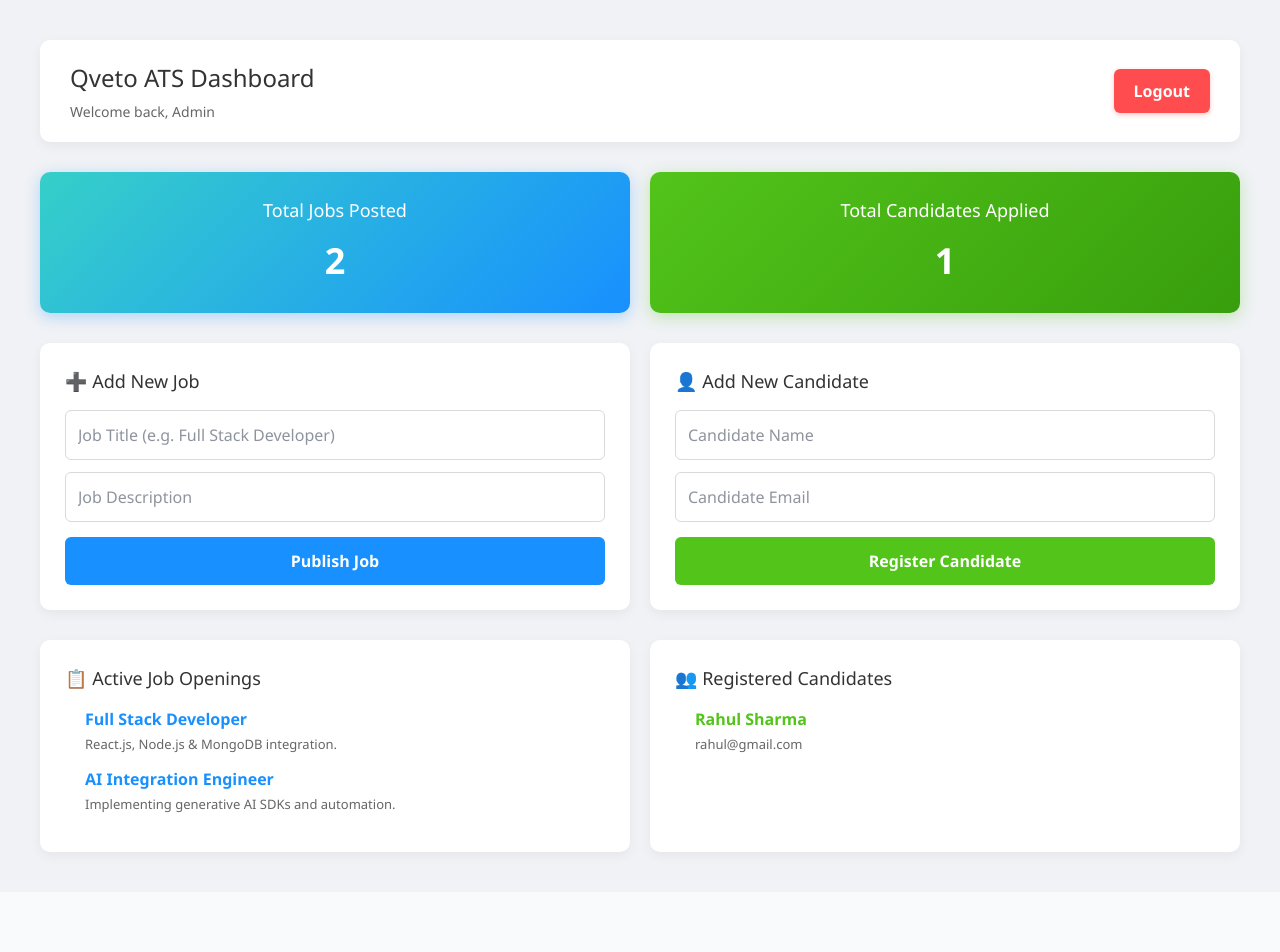
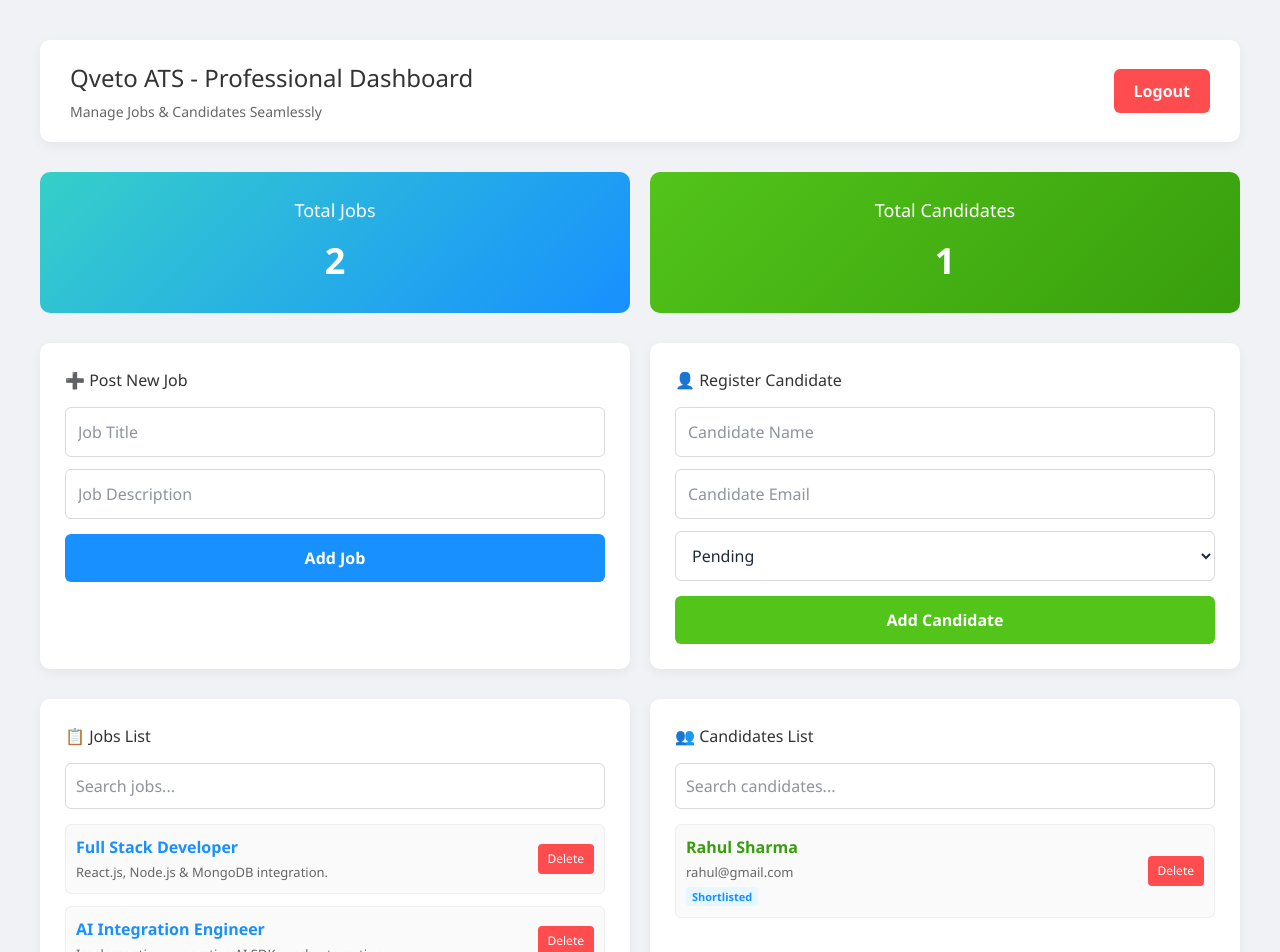
Before and after one commit to eshunehra830-create/qveto-ats, a React (Vite) app in the folder frontend/: page /dashboard in a window 1280 px wide. Shown: the top 952 px of the page. Before the commit the page ends 892 px from the top, so only its background shows below. Built offline with nearby package versions, Linux system fonts and the light colour scheme; no server answers.

Commit message:
add search filters status badges and delete options

```diff
--- a/frontend/src/pages/DashboardPage.jsx
+++ b/frontend/src/pages/DashboardPage.jsx
@@ -7,11 +7,16 @@ export default function Dashboard() {
   const [jobs, setJobs] = useState([]);
   const [candidates, setCandidates] = useState([]);
 
+  // Form states
   const [jobTitle, setJobTitle] = useState('');
   const [jobDesc, setJobDesc] = useState('');
-
   const [candName, setCandName] = useState('');
   const [candEmail, setCandEmail] = useState('');
+  const [candStatus, setCandStatus] = useState('Pending');
+
+  // Search states
+  const [jobSearch, setJobSearch] = useState('');
+  const [candSearch, setCandSearch] = useState('');
 
   useEffect(() => {
     const savedJobs = JSON.parse(localStorage.getItem('qveto_jobs')) || [
@@ -19,7 +24,7 @@ export default function Dashboard() {
       { id: 2, title: 'AI Integration Engineer', desc: 'Implementing generative AI SDKs and automation.' }
     ];
     const savedCandidates = JSON.parse(localStorage.getItem('qveto_candidates')) || [
-      { id: 1, name: 'Rahul Sharma', email: 'rahul@gmail.com' }
+      { id: 1, name: 'Rahul Sharma', email: 'rahul@gmail.com', status: 'Shortlisted' }
     ];
 
     setJobs(savedJobs);
@@ -37,15 +42,28 @@ export default function Dashboard() {
     setJobDesc('');
   };
 
+  const handleDeleteJob = (id) => {
+    const updatedJobs = jobs.filter(job => job.id !== id);
+    setJobs(updatedJobs);
+    localStorage.setItem('qveto_jobs', JSON.stringify(updatedJobs));
+  };
+
   const handleAddCandidate = (e) => {
     e.preventDefault();
     if (!candName || !candEmail) return;
-    const newCand = { id: Date.now(), name: candName, email: candEmail };
+    const newCand = { id: Date.now(), name: candName, email: candEmail, status: candStatus };
     const updatedCandidates = [...candidates, newCand];
     setCandidates(updatedCandidates);
     localStorage.setItem('qveto_candidates', JSON.stringify(updatedCandidates));
     setCandName('');
     setCandEmail('');
+    setCandStatus('Pending');
+  };
+
+  const handleDeleteCandidate = (id) => {
+    const updatedCandidates = candidates.filter(cand => cand.id !== id);
+    setCandidates(updatedCandidates);
+    localStorage.setItem('qveto_candidates', JSON.stringify(updatedCandidates));
   };
 
   const handleLogout = () => {
@@ -54,28 +72,32 @@ export default function Dashboard() {
     navigate('/');
   };
 
+  // Filtered lists for search
+  const filteredJobs = jobs.filter(job => job.title.toLowerCase().includes(jobSearch.toLowerCase()));
+  const filteredCandidates = candidates.filter(cand => cand.name.toLowerCase().includes(candSearch.toLowerCase()) || cand.email.toLowerCase().includes(candSearch.toLowerCase()));
+
   return (
     <div style={{ padding: '40px', fontFamily: 'Segoe UI, Tahoma, Geneva, Verdana, sans-serif', backgroundColor: '#f0f2f5', minHeight: '100vh' }}>
 
       {/* Header */}
       <div style={{ display: 'flex', justifyContent: 'space-between', alignItems: 'center', marginBottom: '30px', background: 'white', padding: '20px 30px', borderRadius: '10px', boxShadow: '0 4px 12px rgba(0,0,0,0.05)' }}>
         <div>
-          <h2 style={{ margin: 0, color: '#333', fontSize: '24px' }}>Qveto ATS Dashboard</h2>
-          <p style={{ margin: '5px 0 0 0', color: '#666', fontSize: '14px' }}>Welcome back, Admin</p>
+          <h2 style={{ margin: 0, color: '#333', fontSize: '24px' }}>Qveto ATS - Professional Dashboard</h2>
+          <p style={{ margin: '5px 0 0 0', color: '#666', fontSize: '14px' }}>Manage Jobs & Candidates Seamlessly</p>
         </div>
-        <button onClick={handleLogout} style={{ padding: '10px 20px', backgroundColor: '#ff4d4f', color: 'white', border: 'none', borderRadius: '6px', cursor: 'pointer', fontWeight: '600', boxShadow: '0 2px 5px rgba(255,77,79,0.3)' }}>
+        <button onClick={handleLogout} style={{ padding: '10px 20px', backgroundColor: '#ff4d4f', color: 'white', border: 'none', borderRadius: '6px', cursor: 'pointer', fontWeight: '600' }}>
           Logout
         </button>
       </div>
 
       {/* Stats Cards */}
       <div style={{ display: 'grid', gridTemplateColumns: '1fr 1fr', gap: '20px', marginBottom: '30px' }}>
-        <div style={{ background: 'linear-gradient(135deg, #36cfc9 0%, #1890ff 100%)', color: 'white', padding: '25px', borderRadius: '10px', boxShadow: '0 4px 15px rgba(24,144,255,0.3)', textAlign: 'center' }}>
-          <h3 style={{ margin: '0 0 10px 0', fontSize: '18px', fontWeight: '500' }}>Total Jobs Posted</h3>
+        <div style={{ background: 'linear-gradient(135deg, #36cfc9 0%, #1890ff 100%)', color: 'white', padding: '25px', borderRadius: '10px', textAlign: 'center' }}>
+          <h3 style={{ margin: '0 0 10px 0', fontSize: '18px' }}>Total Jobs</h3>
           <p style={{ fontSize: '36px', fontWeight: 'bold', margin: 0 }}>{jobs.length}</p>
         </div>
-        <div style={{ background: 'linear-gradient(135deg, #52c41a 0%, #389e0d 100%)', color: 'white', padding: '25px', borderRadius: '10px', boxShadow: '0 4px 15px rgba(82,196,26,0.3)', textAlign: 'center' }}>
-          <h3 style={{ margin: '0 0 10px 0', fontSize: '18px', fontWeight: '500' }}>Total Candidates Applied</h3>
+        <div style={{ background: 'linear-gradient(135deg, #52c41a 0%, #389e0d 100%)', color: 'white', padding: '25px', borderRadius: '10px', textAlign: 'center' }}>
+          <h3 style={{ margin: '0 0 10px 0', fontSize: '18px' }}>Total Candidates</h3>
           <p style={{ fontSize: '36px', fontWeight: 'bold', margin: 0 }}>{candidates.length}</p>
         </div>
       </div>
@@ -85,32 +107,32 @@ export default function Dashboard() {
 
         {/* Add Job Form */}
         <div style={{ background: 'white', padding: '25px', borderRadius: '10px', boxShadow: '0 4px 12px rgba(0,0,0,0.05)' }}>
-          <h4 style={{ margin: '0 0 15px 0', color: '#333', fontSize: '18px' }}>➕ Add New Job</h4>
+          <h4 style={{ margin: '0 0 15px 0', color: '#333' }}>➕ Post New Job</h4>
           <form onSubmit={handleAddJob}>
             <input
               type="text"
-              placeholder="Job Title (e.g. Full Stack Developer)"
+              placeholder="Job Title"
               value={jobTitle}
               onChange={(e) => setJobTitle(e.target.value)}
               required
-              style={{ width: '100%', padding: '12px', marginBottom: '12px', borderRadius: '6px', border: '1px solid #d9d9d9', boxSizing: 'border-box', outline: 'none' }}
+              style={{ width: '100%', padding: '12px', marginBottom: '12px', borderRadius: '6px', border: '1px solid #d9d9d9', boxSizing: 'border-box' }}
             />
             <input
               type="text"
               placeholder="Job Description"
               value={jobDesc}
               onChange={(e) => setJobDesc(e.target.value)}
-              style={{ width: '100%', padding: '12px', marginBottom: '15px', borderRadius: '6px', border: '1px solid #d9d9d9', boxSizing: 'border-box', outline: 'none' }}
+              style={{ width: '100%', padding: '12px', marginBottom: '15px', borderRadius: '6px', border: '1px solid #d9d9d9', boxSizing: 'border-box' }}
             />
             <button type="submit" style={{ width: '100%', padding: '12px', backgroundColor: '#1890ff', color: 'white', border: 'none', borderRadius: '6px', cursor: 'pointer', fontWeight: '600' }}>
-              Publish Job
+              Add Job
             </button>
           </form>
         </div>
 
         {/* Add Candidate Form */}
         <div style={{ background: 'white', padding: '25px', borderRadius: '10px', boxShadow: '0 4px 12px rgba(0,0,0,0.05)' }}>
-          <h4 style={{ margin: '0 0 15px 0', color: '#333', fontSize: '18px' }}>👤 Add New Candidate</h4>
+          <h4 style={{ margin: '0 0 15px 0', color: '#333' }}>👤 Register Candidate</h4>
           <form onSubmit={handleAddCandidate}>
             <input
               type="text"
@@ -118,7 +140,7 @@ export default function Dashboard() {
               value={candName}
               onChange={(e) => setCandName(e.target.value)}
               required
-              style={{ width: '100%', padding: '12px', marginBottom: '12px', borderRadius: '6px', border: '1px solid #d9d9d9', boxSizing: 'border-box', outline: 'none' }}
+              style={{ width: '100%', padding: '12px', marginBottom: '12px', borderRadius: '6px', border: '1px solid #d9d9d9', boxSizing: 'border-box' }}
             />
             <input
               type="email"
@@ -126,28 +148,50 @@ export default function Dashboard() {
               value={candEmail}
               onChange={(e) => setCandEmail(e.target.value)}
               required
-              style={{ width: '100%', padding: '12px', marginBottom: '15px', borderRadius: '6px', border: '1px solid #d9d9d9', boxSizing: 'border-box', outline: 'none' }}
+              style={{ width: '100%', padding: '12px', marginBottom: '12px', borderRadius: '6px', border: '1px solid #d9d9d9', boxSizing: 'border-box' }}
             />
+            <select
+              value={candStatus}
+              onChange={(e) => setCandStatus(e.target.value)}
+              style={{ width: '100%', padding: '12px', marginBottom: '15px', borderRadius: '6px', border: '1px solid #d9d9d9', boxSizing: 'border-box', backgroundColor: 'white' }}
+            >
+              <option value="Pending">Pending</option>
+              <option value="Shortlisted">Shortlisted</option>
+              <option value="Interviewed">Interviewed</option>
+              <option value="Rejected">Rejected</option>
+            </select>
             <button type="submit" style={{ width: '100%', padding: '12px', backgroundColor: '#52c41a', color: 'white', border: 'none', borderRadius: '6px', cursor: 'pointer', fontWeight: '600' }}>
-              Register Candidate
+              Add Candidate
             </button>
           </form>
         </div>
 
       </div>
 
-      {/* Lists Section */}
+      {/* Lists & Search Section */}
       <div style={{ display: 'grid', gridTemplateColumns: '1fr 1fr', gap: '20px' }}>
 
         {/* Jobs List */}
         <div style={{ background: 'white', padding: '25px', borderRadius: '10px', boxShadow: '0 4px 12px rgba(0,0,0,0.05)' }}>
-          <h4 style={{ margin: '0 0 15px 0', color: '#333', fontSize: '18px' }}>📋 Active Job Openings</h4>
-          {jobs.length === 0 ? <p style={{ color: '#888' }}>No jobs available.</p> : (
-            <ul style={{ paddingLeft: '20px', margin: 0 }}>
-              {jobs.map(job => (
-                <li key={job.id} style={{ marginBottom: '12px', color: '#444' }}>
-                  <strong style={{ color: '#1890ff' }}>{job.title}</strong><br />
-                  <span style={{ fontSize: '13px', color: '#666' }}>{job.desc}</span>
+          <h4 style={{ margin: '0 0 15px 0', color: '#333' }}>📋 Jobs List</h4>
+          <input
+            type="text"
+            placeholder="Search jobs..."
+            value={jobSearch}
+            onChange={(e) => setJobSearch(e.target.value)}
+            style={{ width: '100%', padding: '10px', marginBottom: '15px', borderRadius: '6px', border: '1px solid #d9d9d9', boxSizing: 'border-box' }}
+          />
+          {filteredJobs.length === 0 ? <p style={{ color: '#888' }}>No jobs found.</p> : (
+            <ul style={{ paddingLeft: 0, margin: 0, listStyle: 'none' }}>
+              {filteredJobs.map(job => (
+                <li key={job.id} style={{ display: 'flex', justifyContent: 'space-between', alignItems: 'center', marginBottom: '12px', padding: '10px', background: '#fafafa', borderRadius: '6px', border: '1px solid #eee' }}>
+                  <div>
+                    <strong style={{ color: '#1890ff' }}>{job.title}</strong><br />
+                    <span style={{ fontSize: '13px', color: '#666' }}>{job.desc}</span>
+                  </div>
+                  <button onClick={() => handleDeleteJob(job.id)} style={{ padding: '6px 10px', backgroundColor: '#ff4d4f', color: 'white', border: 'none', borderRadius: '4px', cursor: 'pointer', fontSize: '12px' }}>
+                    Delete
+                  </button>
                 </li>
               ))}
             </ul>
@@ -156,13 +200,28 @@ export default function Dashboard() {
 
         {/* Candidates List */}
         <div style={{ background: 'white', padding: '25px', borderRadius: '10px', boxShadow: '0 4px 12px rgba(0,0,0,0.05)' }}>
-          <h4 style={{ margin: '0 0 15px 0', color: '#333', fontSize: '18px' }}>👥 Registered Candidates</h4>
-          {candidates.length === 0 ? <p style={{ color: '#888' }}>No candidates registered.</p> : (
-            <ul style={{ paddingLeft: '20px', margin: 0 }}>
-              {candidates.map(cand => (
-                <li key={cand.id} style={{ marginBottom: '12px', color: '#444' }}>
-                  <strong style={{ color: '#52c41a' }}>{cand.name}</strong><br />
-                  <span style={{ fontSize: '13px', color: '#666' }}>{cand.email}</span>
+          <h4 style={{ margin: '0 0 15px 0', color: '#333' }}>👥 Candidates List</h4>
+          <input
+            type="text"
+            placeholder="Search candidates..."
+            value={candSearch}
+            onChange={(e) => setCandSearch(e.target.value)}
+            style={{ width: '100%', padding: '10px', marginBottom: '15px', borderRadius: '6px', border: '1px solid #d9d9d9', boxSizing: 'border-box' }}
+          />
+          {filteredCandidates.length === 0 ? <p style={{ color: '#888' }}>No candidates found.</p> : (
+            <ul style={{ paddingLeft: 0, margin: 0, listStyle: 'none' }}>
+              {filteredCandidates.map(cand => (
+                <li key={cand.id} style={{ display: 'flex', justifyContent: 'space-between', alignItems: 'center', marginBottom: '12px', padding: '10px', background: '#fafafa', borderRadius: '6px', border: '1px solid #eee' }}>
+                  <div>
+                    <strong style={{ color: '#389e0d' }}>{cand.name}</strong><br />
+                    <span style={{ fontSize: '13px', color: '#666' }}>{cand.email}</span><br />
+                    <span style={{ fontSize: '11px', padding: '2px 6px', background: cand.status === 'Shortlisted' ? '#e6f7ff' : cand.status === 'Rejected' ? '#fff1f0' : '#f6ffed', color: cand.status === 'Shortlisted' ? '#1890ff' : cand.status === 'Rejected' ? '#ff4d4f' : '#52c41a', borderRadius: '4px', fontWeight: 'bold' }}>
+                      {cand.status}
+                    </span>
+                  </div>
+                  <button onClick={() => handleDeleteCandidate(cand.id)} style={{ padding: '6px 10px', backgroundColor: '#ff4d4f', color: 'white', border: 'none', borderRadius: '4px', cursor: 'pointer', fontSize: '12px' }}>
+                    Delete
+                  </button>
                 </li>
               ))}
             </ul>
```
